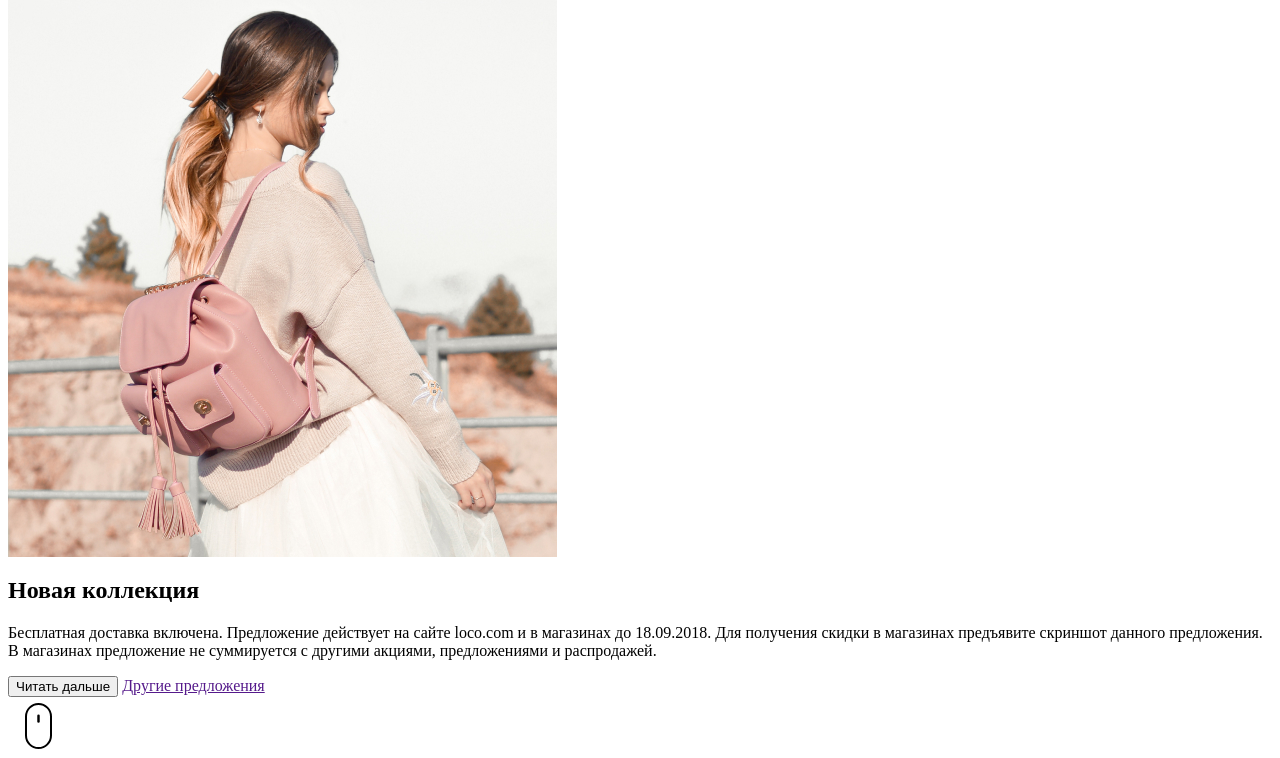
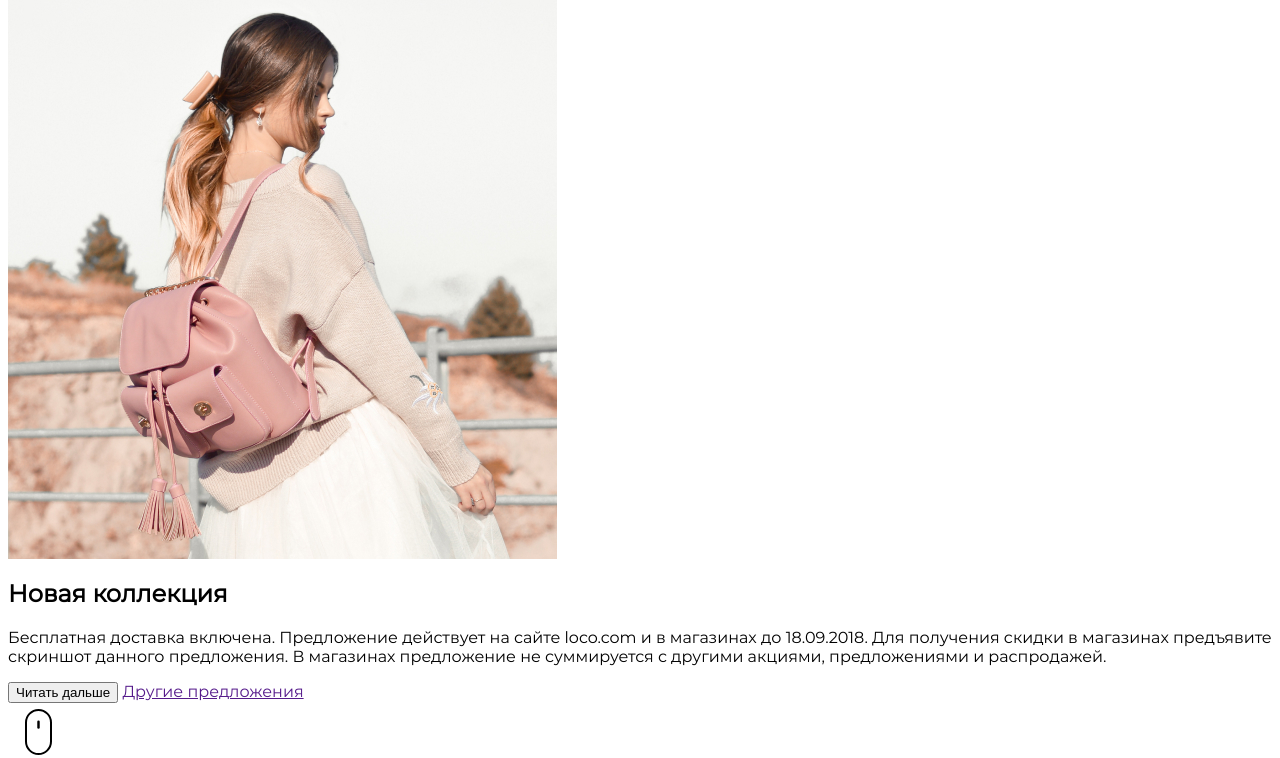
Before and after one commit to WebHeroSchool/loco_html, a plain HTML site: page index.html in a window 1280 px wide. Shown: the part 85-843 px from the top of the page. Drawn offline with Linux system fonts and the light colour scheme.

Commit message:
add fonts

```diff
--- /dev/null
+++ b/css/style.css
@@ -0,0 +1,3 @@
+html{
+    font-family: 'montserratregular' ,sans-serif;
+}
--- /dev/null
+++ b/fonts/font.css
@@ -0,0 +1,55 @@
+
+@font-face {
+    font-family: 'montserratbold';
+    src: url('montserrat-bold.woff2') format('woff2'),
+    url('montserrat-bold.woff') format('woff');
+    font-weight: normal;
+    font-style: normal;
+
+}
+
+
+@font-face {
+    font-family: 'montserratlight';
+    src: url('montserrat-light.woff2') format('woff2'),
+    url('montserrat-light.woff') format('woff');
+    font-weight: normal;
+    font-style: normal;
+
+}
+
+
+
+
+@font-face {
+    font-family: 'montserratmedium';
+    src: url('montserrat-medium.woff2') format('woff2'),
+    url('montserrat-medium.woff') format('woff');
+    font-weight: normal;
+    font-style: normal;
+
+}
+
+
+
+
+@font-face {
+    font-family: 'montserratregular';
+    src: url('montserrat-regular.woff2') format('woff2'),
+    url('montserrat-regular.woff') format('woff');
+    font-weight: normal;
+    font-style: normal;
+
+}
+
+
+
+
+@font-face {
+    font-family: 'montserratsemibold';
+    src: url('montserrat-semibold.woff2') format('woff2'),
+    url('montserrat-semibold.woff') format('woff');
+    font-weight: normal;
+    font-style: normal;
+
+}
--- a/index.html
+++ b/index.html
@@ -2,6 +2,8 @@
 <head>
     <title>LOCO</title>
     <meta name="viewport" content="initial-scale=1.0, width=device-width">
+    <link rel="stylesheet" href="fonts/font.css">
+    <link rel="stylesheet" href="css/style.css">
 </head>
     <body>
         <header class="header">
```
Also changed, not shown: fonts/montserrat-bold.woff (added), fonts/montserrat-bold.woff2 (added), fonts/montserrat-light.woff (added), fonts/montserrat-light.woff2 (added), fonts/montserrat-medium.woff (added), fonts/montserrat-medium.woff2 (added), fonts/montserrat-regular.woff (added), fonts/montserrat-regular.woff2 (added), fonts/montserrat-semibold.woff (added), fonts/montserrat-semibold.woff2 (added).
